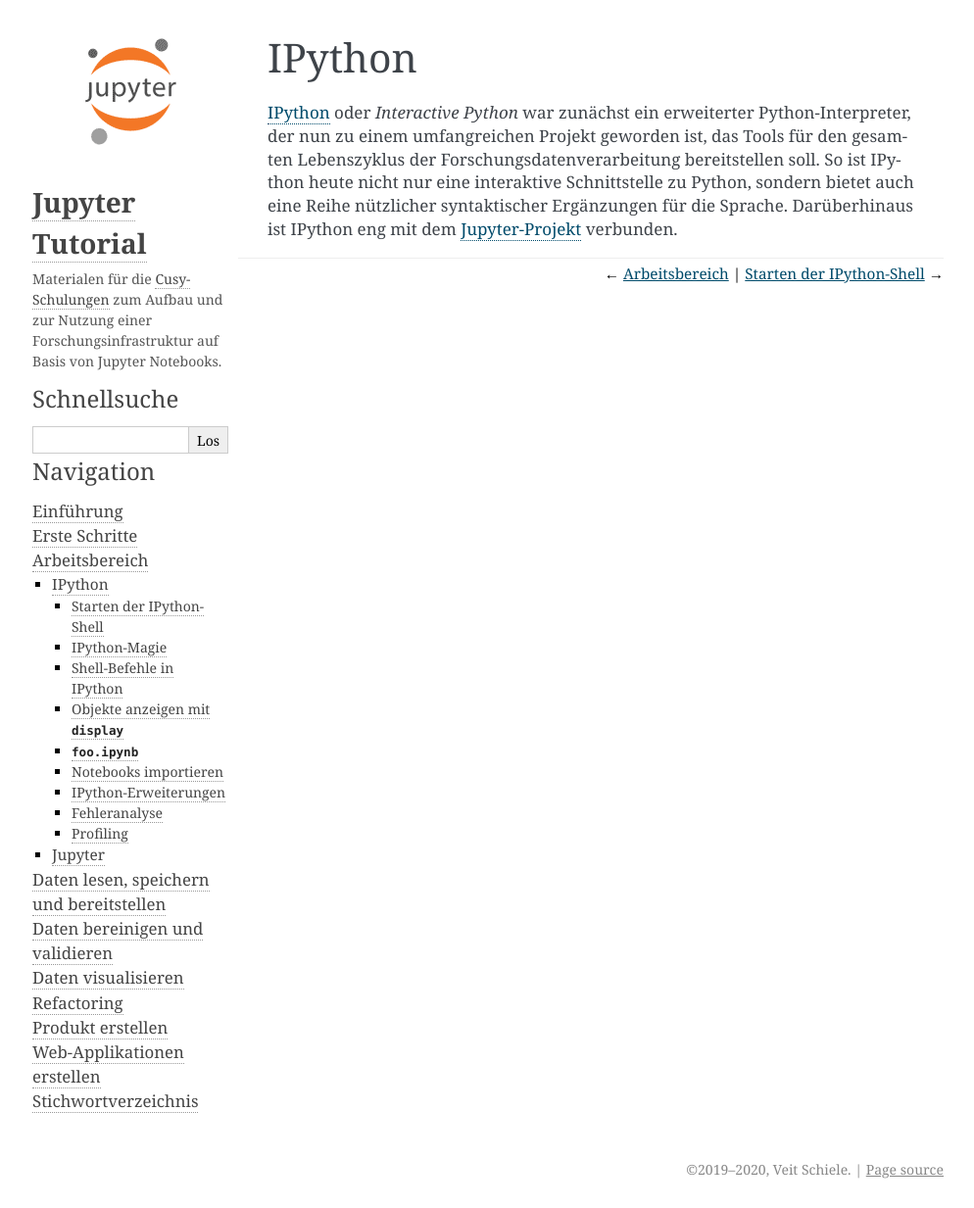
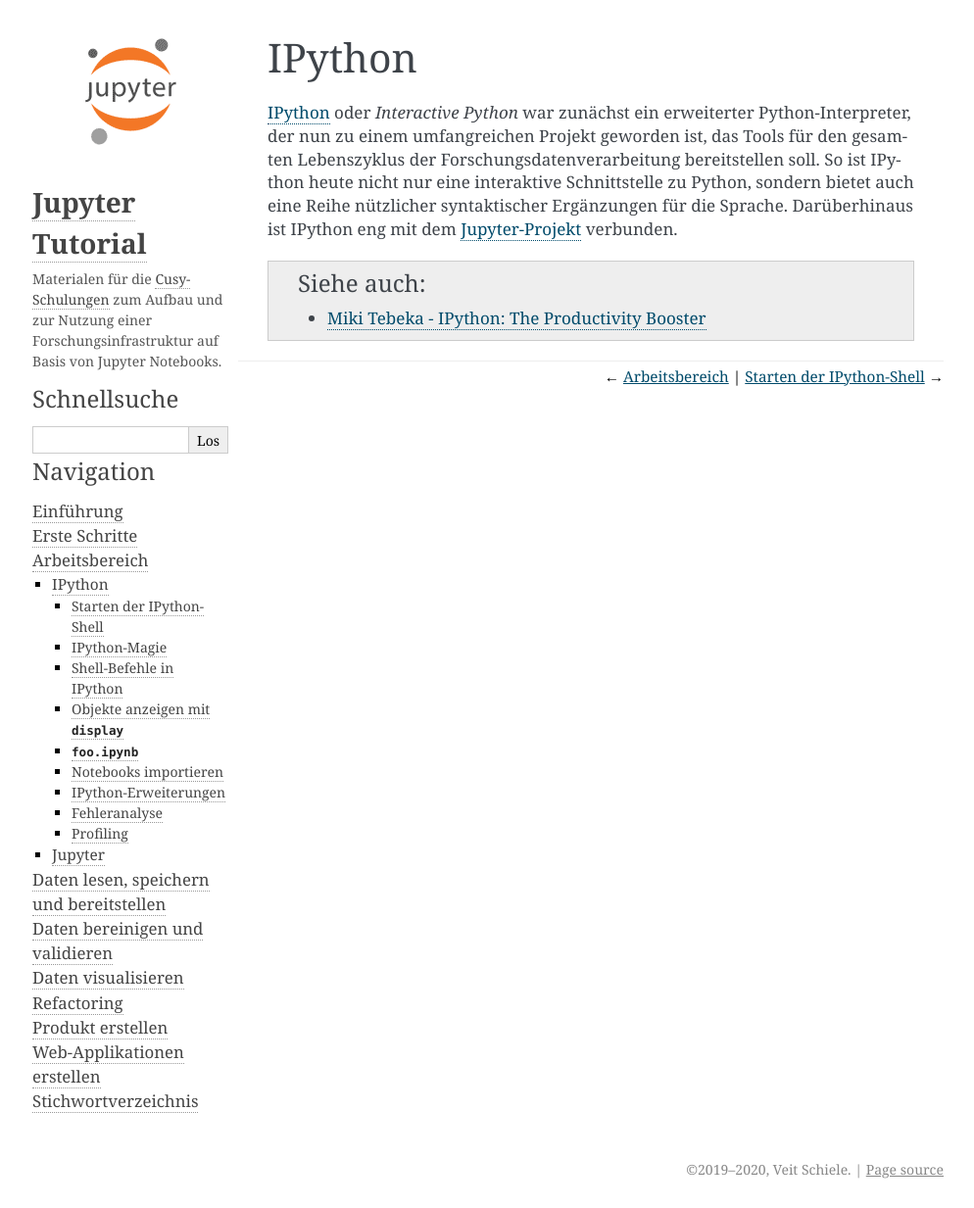
Before and after one commit to veit/jupyter-tutorial-de, a Sphinx documentation site: the page built from docs/workspace/ipython/index.rst, in a window 1280 px wide. Shown: the whole page at 98% size, without its empty margins (147-1141 px from the left). Built offline with Sphinx 7.4.7, drawn with Linux system fonts in a browser that asks for light colours; pages that are not in the unit, such as notebooks, are missing from menus.

Commit message:
Add the talk of Miki Tebeka about IPython: The Productivity Booster

```diff
--- a/docs/workspace/ipython/index.rst
+++ b/docs/workspace/ipython/index.rst
@@ -8,6 +8,10 @@
 Schnittstelle zu Python, sondern bietet auch eine Reihe nützlicher syntaktischer
 Ergänzungen für die Sprache. Darüberhinaus ist IPython eng mit dem
 `Jupyter-Projekt <https://jupyter.org/>`_ verbunden.
+
+.. seealso::
+    * `Miki Tebeka - IPython: The Productivity Booster
+      <https://www.youtube.com/watch?v=Zmo2ZN1SJ_Q>`_
 
 .. toctree::
     :hidden:
```
